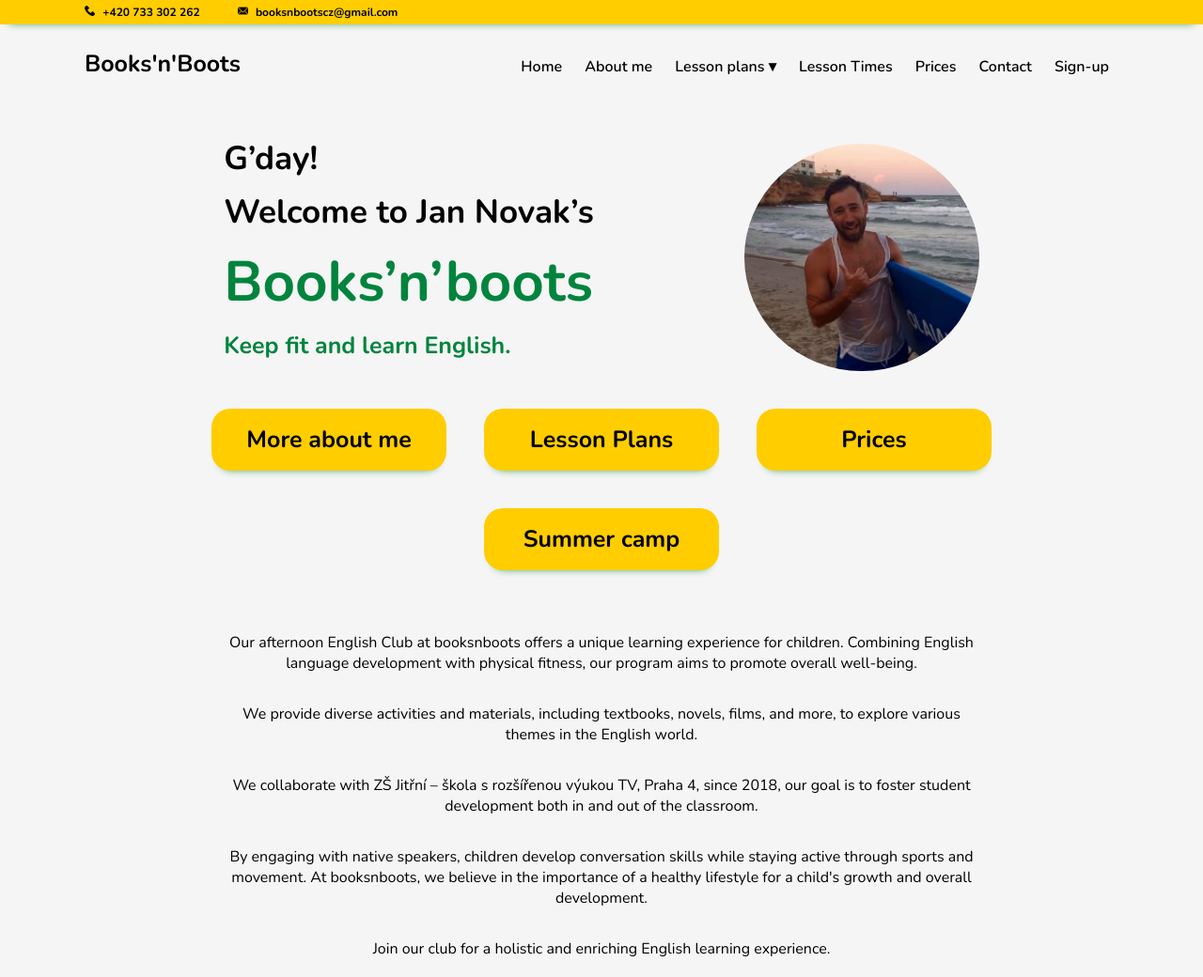
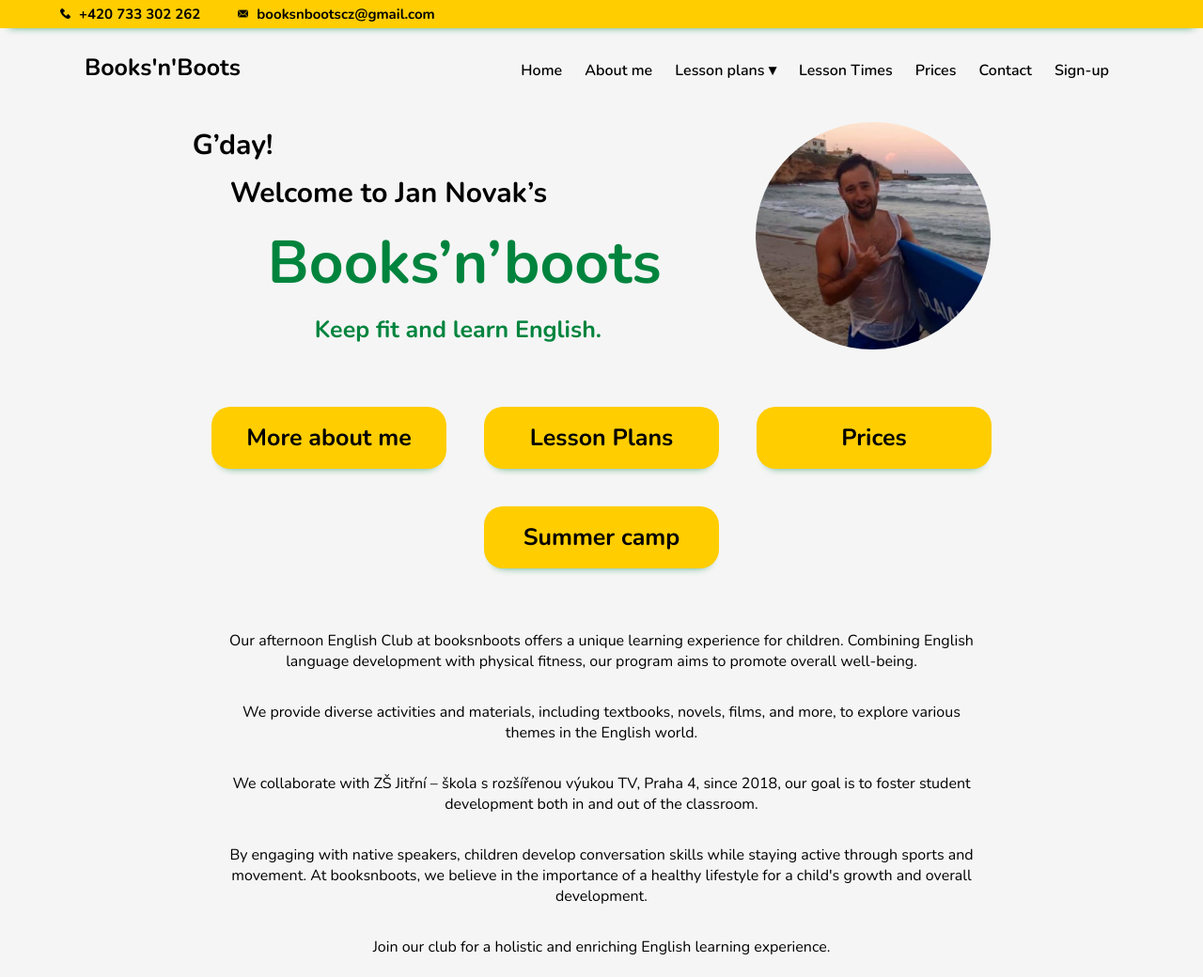
Before and after one commit to Lyliees/Books-n-Boots, an Eleventy site: page index.html in a window 1280 px wide. Shown: the top 1040 px of the page at 94% size. Built offline with nearby package versions, Linux system fonts and the light colour scheme; Eleventy itself is replaced by a stand-in of ours; files that its build step writes are made by us from their sources.

Commit message:
Třetí commit

```diff
--- a/index.html
+++ b/index.html
@@ -5,10 +5,10 @@ title: Welcome to Books'n'boots
 
 <div class="wrapper-intro">
 	<div class="content-left">
-		<p>G’day!</p>
-		<p>Welcome to Jan Novak’s</p>
-		<p id="font-gradient">Books’n’boots</p>
-		<p id="fit">Keep fit and learn English.</p>
+		<p class="day">G’day!</p>
+		<p class="welcome">Welcome to Jan Novak’s</p>
+		<p class="font-logo">Books’n’boots</p>
+		<p class="fit">Keep fit and learn English.</p>
 	</div>
 
 	<div class="content-right">
--- a/scss/_header.scss
+++ b/scss/_header.scss
@@ -4,7 +4,7 @@
 
 
 #top-header {
-    font-size: 12px;
+    font-size: calc(10px + 0.390625vw);
     color: black;
     background-color: colours.$main-yellow;
     box-shadow: 0 8px 10px -10px colours.$main-green;
@@ -13,13 +13,18 @@
 }
 
 .container-header {
-    max-width: 1100px;
+    max-width: 90%;
     margin: 0 auto;
     padding: 5px 0px;
     display: flex;
     gap: 40px;
-    justify-content: flex-start;
+    justify-content: center;
     align-items: center;
+
+    @media screen and (min-width: 650px) {
+        justify-content: flex-start;
+    }
+
 }
 
 .icon {
--- a/scss/_main.scss
+++ b/scss/_main.scss
@@ -13,20 +13,24 @@
 
     @media screen and (min-width: 1100px)  {
 
-            align-items: flex-end;
-            gap: 160px;
+            gap: 100px;
             flex-direction: row;
+            justify-content: flex-start;
             text-align: left;
+            margin: 10px auto 55px auto;
+            width: 85%;
+
         }
 }
 
 .content-left, .content-right {
     color: colours.$text;
-    font-size: 25px;
+    font-size: 5vw;
     font-weight: 700;
 
-    @media screen and (min-width: 1100px)  {
-        font-size: 35px;
+    @media screen and (min-width: 630px)  {
+        font-size: calc(25px + 0.390625vw);
+
     }
 
     p {
@@ -57,18 +61,31 @@
         }
 }
 
+.welcome {
+    @media screen and (min-width: 1100px)  {
+        margin-left: 40px;
+    }
+}
+.fit {
+    color: colours.$main-green;
+    font-size: calc(20px + 0.390625vw);
 
-#fit {
-    color: colours.$main-green;
-    font-size: 25px;
+    @media screen and (min-width: 1100px)  {
+        margin-left: 130px;
+    }
 }
 
-#font-gradient {
-    font-size: 70px;
+.font-logo {
+    font-size: 10vw;
     color: colours.$main-green;
 
+    @media screen and (min-width: 720px)  {
+        font-size: 8vw;
+
+    }
     @media screen and (min-width: 1100px)  {
-        font-size: 60px;
+        font-size: 5vw;
+        margin-left: 80px;
 
     }
 
```
Also changed, not shown: css/style.css, 1 other file.
